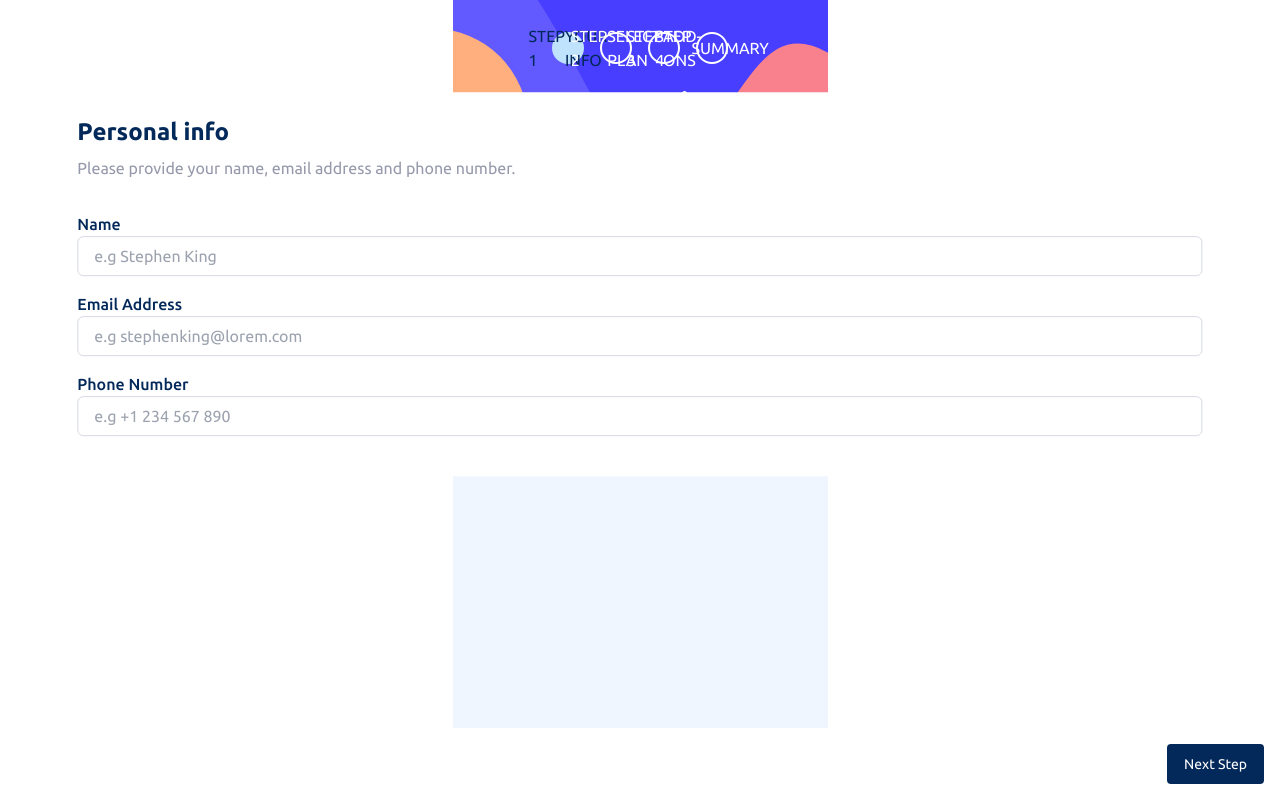
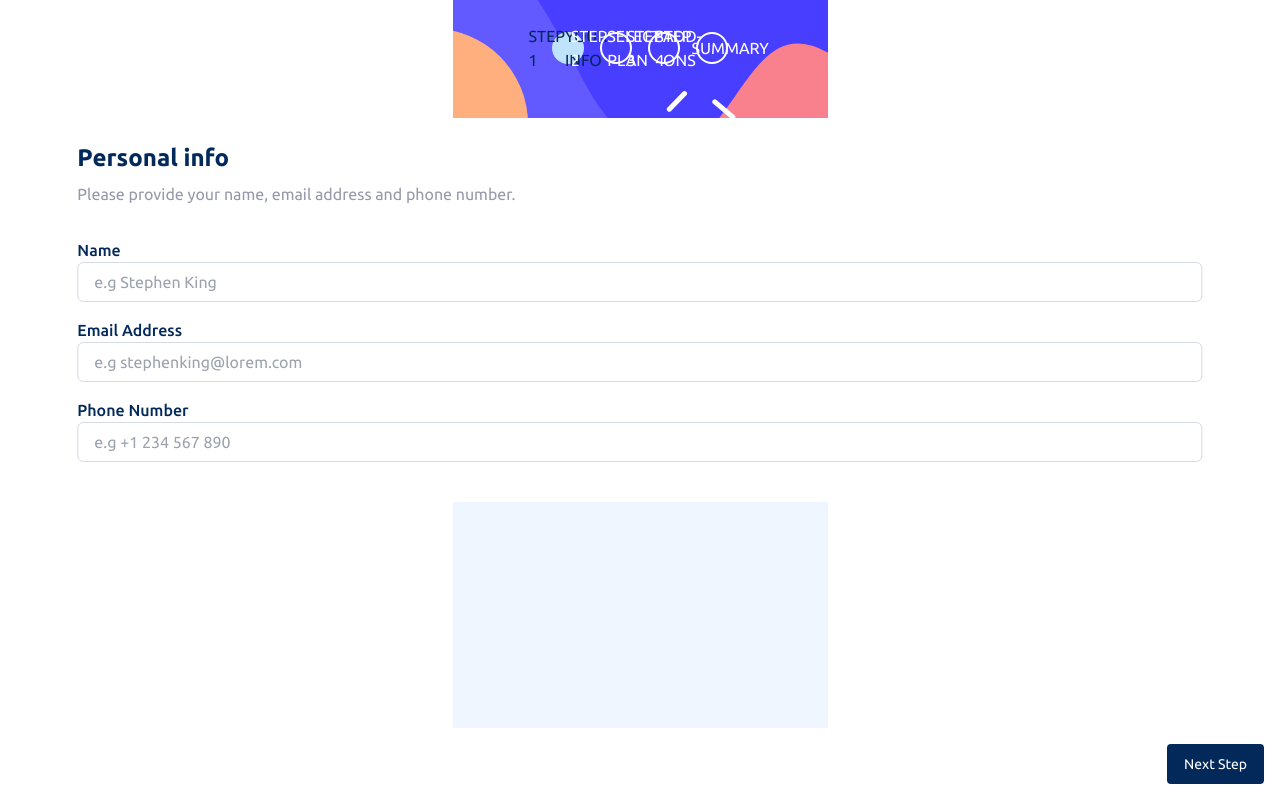
Before and after one commit to RicardoAymay/multi-part-form, a Next.js app: page / in a window 1280 px wide. Built offline with nearby package versions, Linux system fonts and the light colour scheme.

Commit message:
better standardized margin top for forms

```diff
--- a/src/components/FormStep1.tsx
+++ b/src/components/FormStep1.tsx
@@ -16,7 +16,7 @@ const FormStep1 = () => {
   const onSubmit: SubmitHandler<iInputs> = (data) => console.log(data);
   const inputStyle = "bg-red"
   return (
-      <form id="form1" onSubmit={handleSubmit(onSubmit)} className="flex flex-col p-6 bg-white absolute w-11/12 rounded-lg left-1/2 translate-x-[-50%] translate-y-[24%]">
+      <form id="form1" onSubmit={handleSubmit(onSubmit)} className="flex flex-col p-6 bg-white absolute w-11/12 rounded-lg left-1/2 translate-x-[-50%] top-[14.8%]">
         <p className="text-2xl text-primary-MarineBlue font-bold">Personal info</p>
         <p className="text-primary-CoolGray mb-8 mt-2 font-normal">Please provide your name, email address and phone number.</p>
 
--- a/src/components/FormStep2.tsx
+++ b/src/components/FormStep2.tsx
@@ -40,7 +40,7 @@ const FormStep2 = () => {
     <form
       id="form1"
       onSubmit={handleSubmit(onSubmit)}
-      className="flex flex-col p-6 bg-white absolute w-11/12 rounded-lg left-1/2 translate-x-[-50%] translate-y-[21%]"
+      className="flex flex-col p-6 bg-white absolute w-11/12 rounded-lg left-1/2 translate-x-[-50%] top-[14.8%]"
     >
       <p className="text-2xl text-primary-MarineBlue font-bold">Pick add-ons</p>
       <p className="text-primary-CoolGray mb-8 mt-2 font-normal">
--- a/src/components/FormStep3.tsx
+++ b/src/components/FormStep3.tsx
@@ -12,7 +12,7 @@ const FormStep3 = () => {
     <form
       id="form1"
       onSubmit={handleSubmit(onSubmit)}
-      className="flex flex-col p-6 bg-white absolute w-11/12 rounded-lg left-1/2 translate-x-[-50%] translate-y-[23%]"
+      className="flex flex-col p-6 bg-white absolute w-11/12 rounded-lg left-1/2 translate-x-[-50%] top-[14.8%]"
     >
       <p className="text-2xl text-primary-MarineBlue font-bold">Pick add-ons</p>
       <p className="text-primary-CoolGray mb-8 mt-2 font-normal">
```
